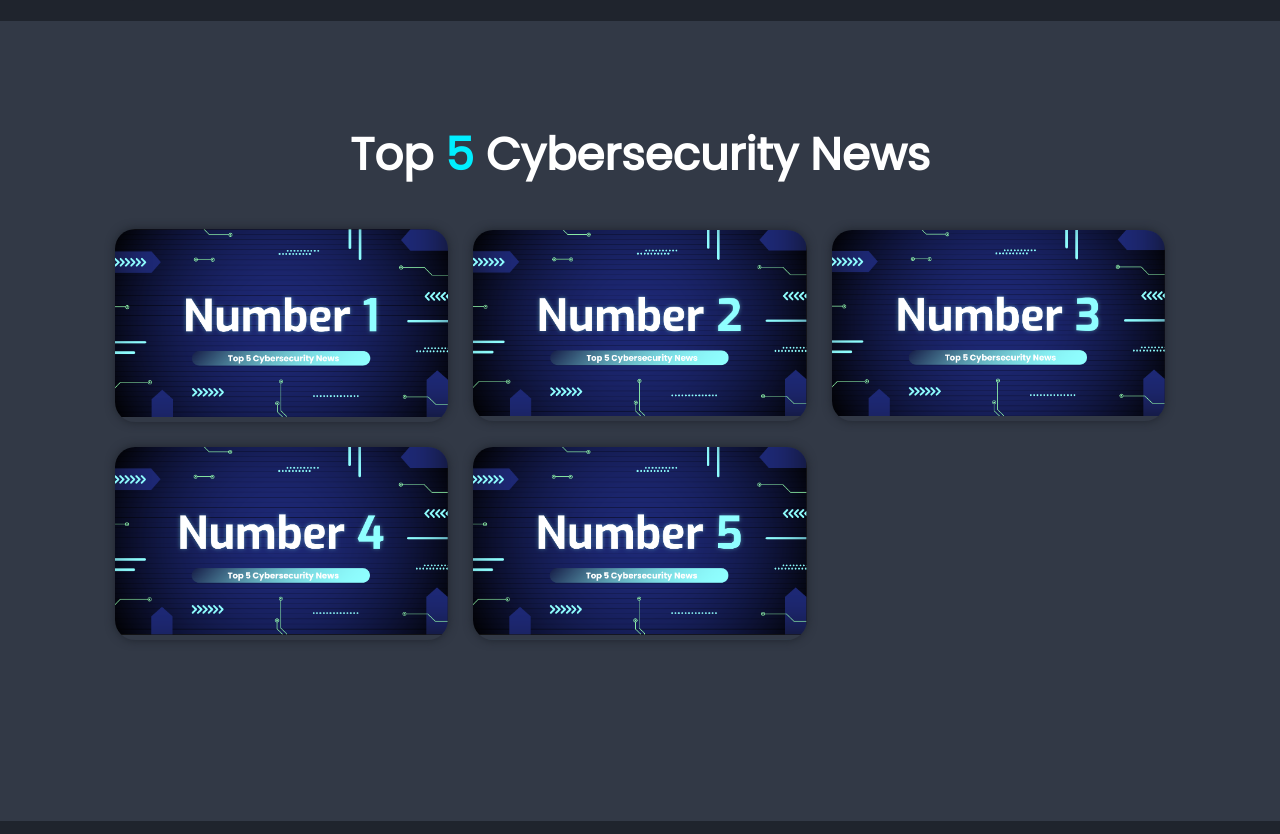
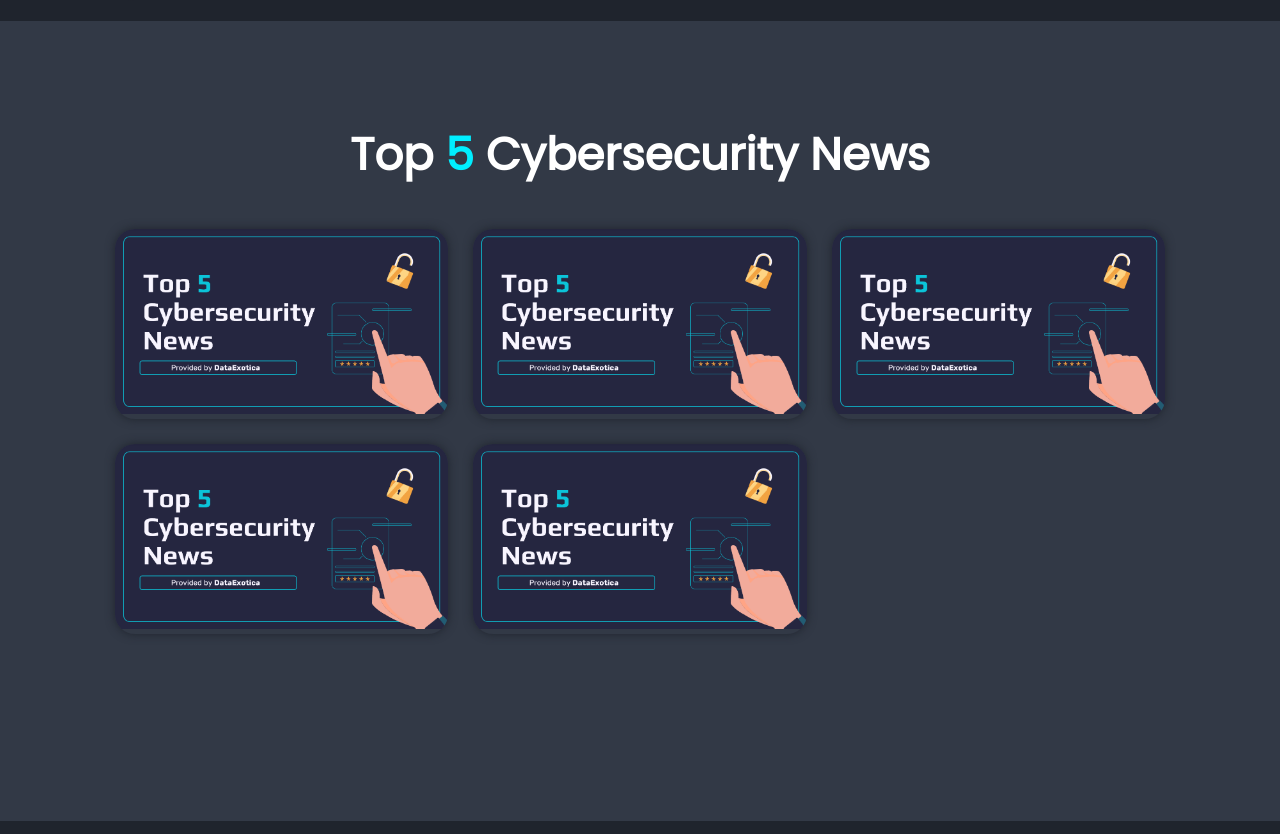
Before and after one commit to AleksandarHaralampiev/DataExotica, a Flask app: template templates/news.html in a window 1280 px wide. Shown: the part 3009-3843 px from the top of the page. Run offline with Flask 3, Linux system fonts and the light colour scheme; the template is opened without the code that fills it: most values are stand-ins (such as "Sample title", 1, 10 or a date in 2020); some libraries are stand-ins or nearby versions.

Commit message:
Edditing the news

```diff
--- a/templates/news.html
+++ b/templates/news.html
@@ -101,51 +101,22 @@ Home
     <section class="portfolio" id="portfolio">
         <h2 class="heading">Top<span> 5 </span>Cybersecurity News</h2>
 
+
+
         <div class="portfolio-container">
-            <div class="portfolio-box">
-                <img src="static/images/Number1.png" alt="">
-                <div class="portfolio-layer">
-                    <h4>Number <span>1</span></h4>
-                    <b><b><p>Lorem ipsum, dolor sit amet consectetur adipisicing elit. Aut, ab!</p></b></b>
-                    <a href="#"><i class='bx bx-link-external' ></i></a>
-                </div>
-            </div>
-
-            <div class="portfolio-box">
-                <img src="static/images/Number2.png" alt="">
-                <div class="portfolio-layer">
-                    <h4>Number <span>2</span></h4>
-                    <b><p>Lorem ipsum, dolor sit amet consectetur adipisicing elit. Aut, ab!</p></b>
-                    <a href="#"><i class='bx bx-link-external' ></i></a>
-                </div>
-            </div>
-
-            <div class="portfolio-box">
-                <img src="static/images/Number3.png" alt="">
-                <div class="portfolio-layer">
-                    <h4>Number <span>3</span></h4>
-                    <b><p>Lorem ipsum, dolor sit amet consectetur adipisicing elit. Aut, ab!</p></b>
-                    <a href="#"><i class='bx bx-link-external' ></i></a>
-                </div>
-            </div>
-
-            <div class="portfolio-box">
-                <img src="static/images/Number4.png" alt="">
-                <div class="portfolio-layer">
-                    <h4>Number <span>4</span></h4>
-                    <b><p>Lorem ipsum, dolor sit amet consectetur adipisicing elit. Aut, ab!</p></b>
-                    <a href="#"><i class='bx bx-link-external' ></i></a>
-                </div>
-            </div>
-
-            <div class="portfolio-box">
-                <img src="static/images/Number5.png" alt="">
-                <div class="portfolio-layer">
-                    <h4>Number <span>5</span></h4>
-                    <b><p>Lorem ipsum, dolor sit amet consectetur adipisicing elit. Aut, ab!</p></b>
-                    <a href="#"><i class='bx bx-link-external' ></i></a>
-                </div>
-            </div>
+            {% for x in range(5) %}
+                {% for new, des, l, i in context %}
+                    <div class="portfolio-box">
+                        <img src="static/images/Top5News.png" alt="">
+                        <div class="portfolio-layer">
+                            <!-- <h4>Number <span>{{x}}</span></h4> -->
+                            <h4>Important</h4>
+                            <b><p>{{new}}</p></b>
+                            <a href="{{l}}"><i class='bx bx-link-external' ></i></a>
+                        </div>
+                    </div>
+                {% endfor %}
+            {% endfor %}
         </div>
     </section>
 
```
Also changed, not shown: static/images/Top5News.png (added).
